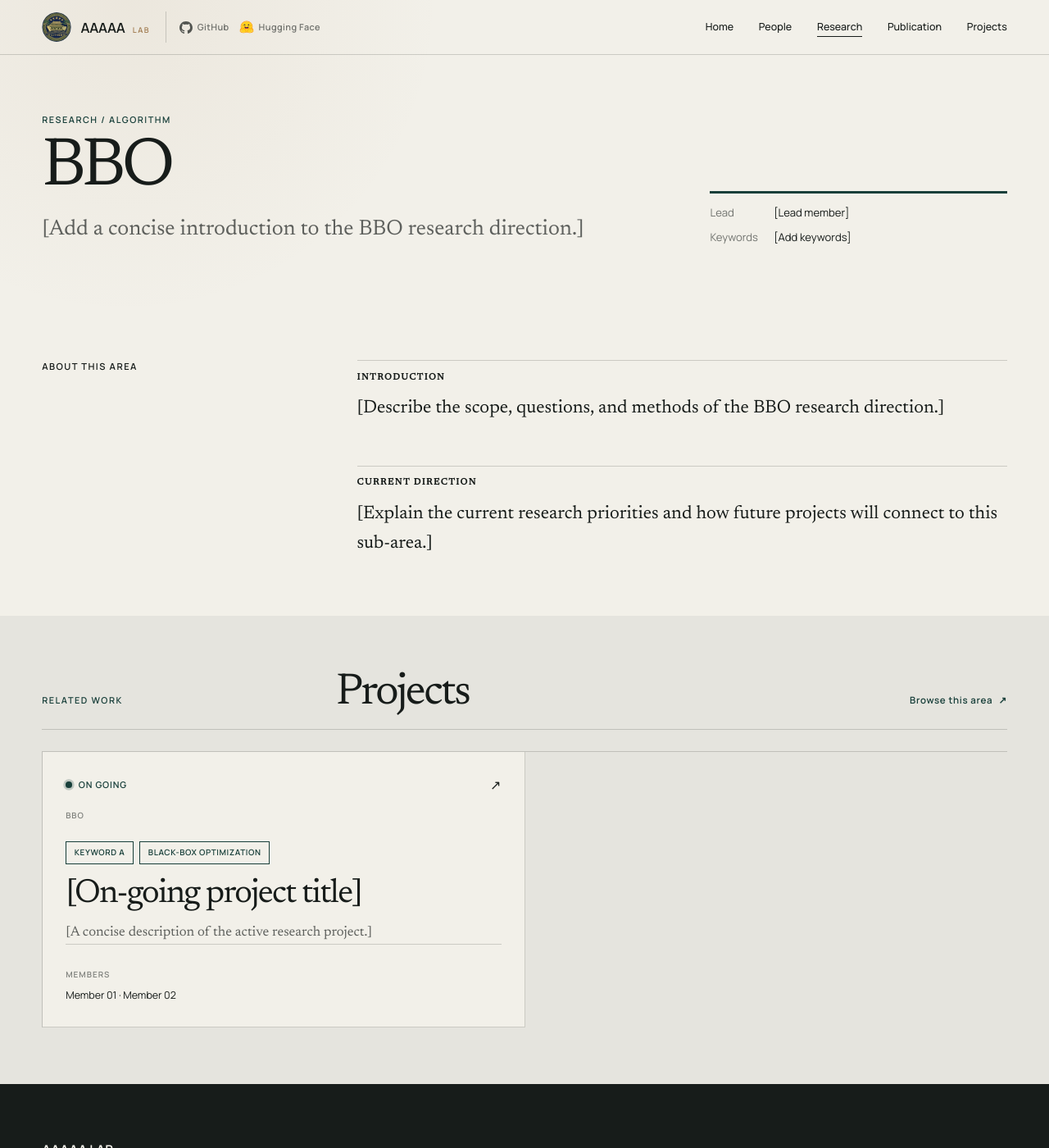
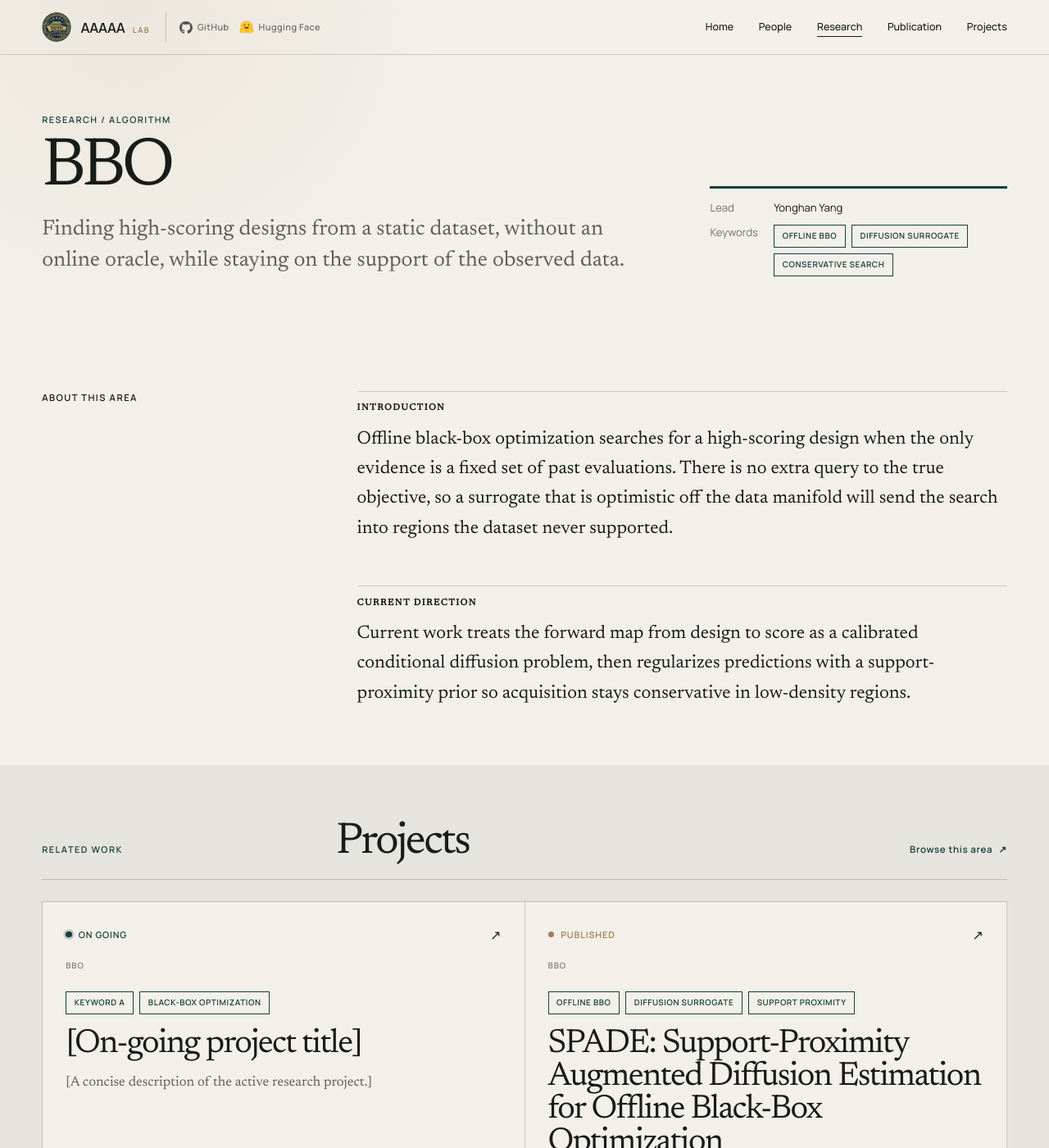
Before and after one commit to AAAAA-Academia-Attractions/AAAAA-Academia-Attractions.github.io, a Jekyll site: the page built from _research/bbo.md, in a window 1280 px wide and 1400 px high. Shown: the whole window at 82% size. Built offline with Jekyll 4.4.1, drawn with Linux system fonts in a browser that asks for light colours; some of the changed text lies outside the part shown.

Commit message:
Publish SPADE under Projects and fill the BBO research area.
Co-authored-by: Cursor <cursoragent@cursor.com>

```diff
--- a/_research/bbo.md
+++ b/_research/bbo.md
@@ -2,15 +2,18 @@
 title: BBO
 nav: research
 parent_area: Algorithm
-summary: "[Add a concise introduction to the BBO research direction.]"
-lead: "[Lead member]"
-keywords: []
+summary: "Finding high-scoring designs from a static dataset, without an online oracle, while staying on the support of the observed data."
+lead: Yonghan Yang
+keywords:
+  - Offline BBO
+  - Diffusion surrogate
+  - Conservative search
 ---
 
 ## Introduction
 
-[Describe the scope, questions, and methods of the BBO research direction.]
+Offline black-box optimization searches for a high-scoring design when the only evidence is a fixed set of past evaluations. There is no extra query to the true objective, so a surrogate that is optimistic off the data manifold will send the search into regions the dataset never supported.
 
 ## Current direction
 
-[Explain the current research priorities and how future projects will connect to this sub-area.]
+Current work treats the forward map from design to score as a calibrated conditional diffusion problem, then regularizes predictions with a support-proximity prior so acquisition stays conservative in low-density regions.
--- /dev/null
+++ b/projects/spade/index.html
@@ -0,0 +1,146 @@
+---
+layout: null
+nav: projects
+status: published
+listed: true
+date: 2026-05-15
+permalink: /projects/spade/
+title: "SPADE: Support-Proximity Augmented Diffusion Estimation for Offline Black-Box Optimization"
+year: 2026
+summary: "A forward diffusion surrogate for offline black-box optimization that stays calibrated on the data manifold and conservative where the dataset does not support a design."
+research_area: BBO
+research_area_slug: bbo
+authors:
+  - Yonghan Yang
+  - Ye Yuan
+  - Zipeng Sun
+  - Linfeng Du
+  - Bowei He
+  - Haolun Wu
+  - Can Chen
+  - Xue Liu
+members:
+  - Yonghan Yang
+  - Ye Yuan
+venue: ICML 2026
+keywords:
+  - Offline BBO
+  - Diffusion surrogate
+  - Support proximity
+---
+<!doctype html>
+<html lang="en">
+<head>
+  <meta charset="utf-8">
+  <meta name="viewport" content="width=device-width, initial-scale=1">
+  <meta name="description" content="{{ page.summary | escape }}">
+  <title>SPADE — {{ site.title }}</title>
+  {% include head-icons.html %}
+  <link rel="stylesheet" href="{{ '/assets/css/site.css' | relative_url }}">
+  <script src="{{ '/assets/js/site.js' | relative_url }}" defer></script>
+  <style>
+    .spade-hero { align-items: start; }
+    .spade-hero h1 { max-width: 10ch; letter-spacing: -0.07em; }
+    .spade-lead { max-width: 38rem; margin-top: 1.15rem; font-family: var(--serif); font-size: clamp(1.15rem, 2vw, 1.42rem); line-height: 1.4; }
+    .spade-links { display: flex; flex-wrap: wrap; gap: 0.75rem 1.25rem; margin-top: 1.35rem; }
+    .spade-links a { font-size: 0.78rem; font-weight: 600; letter-spacing: 0.04em; text-decoration: underline; text-underline-offset: 0.22rem; }
+    .spade-split { display: grid; margin: 0 var(--page-x); border-top: 1px solid var(--line); grid-template-columns: 1fr auto 1fr; }
+    .spade-path { padding: clamp(1.5rem, 3.2vw, 2.4rem) clamp(1.1rem, 2.4vw, 2rem); }
+    .spade-path span,
+    .spade-pick span { display: block; color: var(--brass); font-size: 0.62rem; font-weight: 600; letter-spacing: 0.14em; text-transform: uppercase; }
+    .spade-path h2 { margin-top: 0.7rem; font-family: var(--serif); font-size: clamp(1.7rem, 3vw, 2.4rem); font-weight: 400; letter-spacing: -0.04em; line-height: 1; }
+    .spade-path p { margin-top: 0.8rem; color: rgb(23 28 26 / 72%); }
+    .spade-pick { display: flex; min-width: 8rem; padding: 1.5rem 0.85rem; border-left: 1px solid var(--line); border-right: 1px solid var(--line); flex-direction: column; justify-content: center; text-align: center; background: var(--mist); }
+    .spade-pick strong { display: block; margin-top: 0.7rem; font-family: var(--serif); font-size: clamp(1.7rem, 3vw, 2.4rem); font-weight: 400; letter-spacing: -0.04em; line-height: 1; }
+    .spade-mods { display: grid; margin: 0 var(--page-x); border-top: 1px solid var(--line); grid-template-columns: 1fr 1fr; }
+    .spade-mod { padding: clamp(1.6rem, 3.4vw, 2.6rem) clamp(1.1rem, 2.4vw, 2rem); }
+    .spade-mod:first-child { border-right: 1px solid var(--line); }
+    .spade-mod b { color: var(--pine); font-size: 0.62rem; letter-spacing: 0.14em; text-transform: uppercase; }
+    .spade-mod h2 { margin-top: 0.75rem; font-family: var(--serif); font-size: clamp(1.55rem, 2.6vw, 2.1rem); font-weight: 400; letter-spacing: -0.04em; }
+    .spade-mod p { margin-top: 0.75rem; color: rgb(23 28 26 / 72%); }
+    .spade-search { display: grid; margin: 0 var(--page-x) var(--section-y); padding-top: var(--section-y); grid-template-columns: minmax(12rem, 0.38fr) minmax(0, 1fr); gap: clamp(1.25rem, 4vw, 3rem); }
+    .spade-search h2 { font-family: var(--serif); font-size: clamp(2rem, 4vw, 3.3rem); font-weight: 400; letter-spacing: -0.045em; line-height: 1; }
+    .spade-search ol { margin: 0; padding: 0; list-style: none; border-top: 1px solid var(--line); }
+    .spade-search li { padding: 1.05rem 0; border-bottom: 1px solid var(--line); font-family: var(--serif); font-size: clamp(1.15rem, 2vw, 1.4rem); }
+    .spade-search small { display: block; margin-top: 0.3rem; color: rgb(23 28 26 / 55%); font-family: var(--sans); font-size: 0.78rem; }
+    @media (max-width: 56rem) {
+      .spade-split,
+      .spade-mods,
+      .spade-search { grid-template-columns: 1fr; }
+      .spade-pick,
+      .spade-mod:first-child { border-right: 0; border-bottom: 1px solid var(--line); }
+    }
+  </style>
+</head>
+<body>
+  {% include site-header.html %}
+  <main id="main-content">
+    <header class="detail-hero spade-hero">
+      <div>
+        <p class="eyebrow">Algorithm · Offline black-box optimization</p>
+        <h1>SPADE</h1>
+        <p class="spade-lead">{{ page.summary }}</p>
+        <nav class="spade-links" aria-label="Paper links">
+          <a href="https://arxiv.org/abs/2605.11246" target="_blank" rel="noopener noreferrer">Paper ↗</a>
+          <a href="https://github.com/HarryYoung2018/spade" target="_blank" rel="noopener noreferrer">Code ↗</a>
+          <a href="{{ '/research/bbo/' | relative_url }}">Research area ↗</a>
+        </nav>
+      </div>
+      <aside class="detail-hero__aside">
+        <dl>
+          <dt>Venue</dt><dd>{{ page.venue }}</dd>
+          <dt>Year</dt><dd>{{ page.year }}</dd>
+          <dt>Area</dt><dd><a class="text-link" href="{{ '/research/bbo/' | relative_url }}">BBO ↗</a></dd>
+          <dt>Authors</dt><dd>{{ page.authors | join: ' · ' }}</dd>
+        </dl>
+      </aside>
+    </header>
+    <section class="spade-split" aria-label="Two modeling paths">
+      <article class="spade-path">
+        <span>Inverse</span>
+        <h2>p(x | y)</h2>
+        <p>Generate a design from a target score. The map is one-to-many and often ill-posed, so the model can collapse or miss feasible modes.</p>
+      </article>
+      <div class="spade-pick">
+        <span>SPADE takes</span>
+        <strong>Forward</strong>
+      </div>
+      <article class="spade-path">
+        <span>Forward</span>
+        <h2>p(y | x)</h2>
+        <p>Score a candidate from a design. The map is many-to-one, but a point regressor still cannot say when the dataset no longer supports the query.</p>
+      </article>
+    </section>
+    <section class="spade-mods" aria-label="Two surrogate modules">
+      <article class="spade-mod">
+        <b>Module 01</b>
+        <h2>Calibrated diffusion</h2>
+        <p>A conditional diffusion model of p(y | x) is trained with moment matching and pairwise rank consistency, so the surrogate stays useful for search, not only for reconstructing the training scores.</p>
+      </article>
+      <article class="spade-mod">
+        <b>Module 02</b>
+        <h2>Support proximity</h2>
+        <p>A kNN density proxy shrinks predicted means and inflates uncertainty away from the data manifold. The regularizer is first-order equivalent to a Bayesian design prior.</p>
+      </article>
+    </section>
+    <section class="spade-search">
+      <h2>How the search stays conservative</h2>
+      <ol>
+        <li>Train the surrogate<small>Diffusion estimation plus calibration and support-proximity losses on the static dataset only.</small></li>
+        <li>Score with LCB<small>The lower confidence bound uses both the predicted mean and the inflated OOD uncertainty.</small></li>
+        <li>Evolve candidates<small>An evolutionary update proposes new designs without querying an online oracle.</small></li>
+      </ol>
+    </section>
+    <section class="section">
+      <div class="prose-grid">
+        <h2>Abstract</h2>
+        <div class="prose-grid__body">
+          <p>Offline black-box optimization aims to discover novel designs with high property scores using only a static dataset. The central failure mode is out-of-distribution extrapolation: a search procedure chases surrogate error in regions the data never supported.</p>
+          <p>SPADE models the forward likelihood with a conditional diffusion surrogate, then adds calibrated moment and ranking losses and a kNN support regularizer. It reaches state-of-the-art results on Design-Bench and an LLM data-mixture optimization benchmark. Code is public.</p>
+        </div>
+      </div>
+    </section>
+  </main>
+  {% include site-footer.html %}
+</body>
+</html>
```
